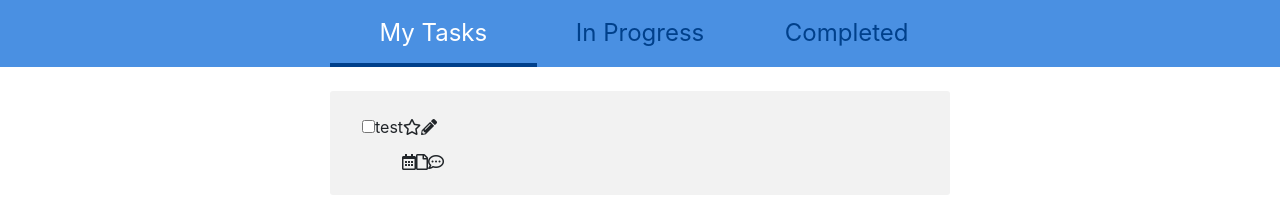
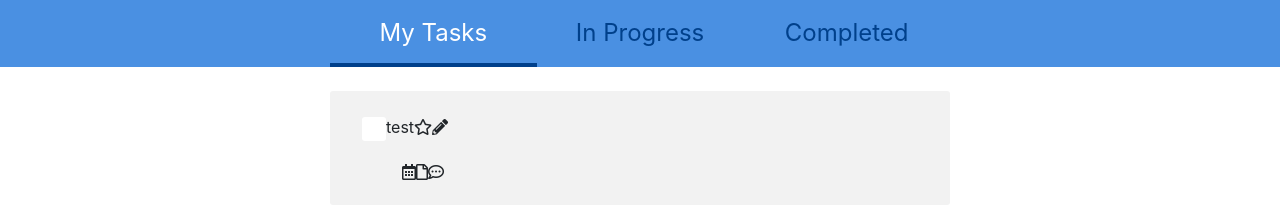
Before and after one commit to zondatw/vue-todolist, a Vue app: page / in a window 1280 px wide. Shown: the top 205 px of the page. Built offline with nearby package versions, Linux system fonts and the light colour scheme.

Commit message:
Add scss of todo check

```diff
--- a/src/App.vue
+++ b/src/App.vue
@@ -14,8 +14,8 @@
           <div class="todo-header">
             <!-- checkbox -->
             <div class="todo-check">
-              <input type="checkbox">
-              <label></label>
+              <input type="checkbox" id="checkboxTest">
+              <label for="checkboxTest"></label>
             </div>
             <!-- title -->
             <div class="todo-title">
--- a/src/assets/components/_todo-item.scss
+++ b/src/assets/components/_todo-item.scss
@@ -14,4 +14,54 @@
     display: flex;
     padding: 0px 32px 25px 72px;
   }
+
+  // second level
+  .todo-check {
+    $checkbox-size: 24px;
+
+    input[type="checkbox"] {
+      position: absolute;
+      opacity: 0;
+
+      & + label {
+        position: relative;
+        cursor: pointer;
+      }
+
+      & + label:before {
+        content: '';
+        height: $checkbox-size;
+        width: $checkbox-size;
+        vertical-align: text-top;
+        display: inline-block;
+        background: #FFFFFF;
+        border-radius: 3px;
+      }
+
+      &:hover + label:before, &:checked + label:before {
+        background: theme-color('primary');
+      }
+
+      &:checked + label:after {
+        content: '';
+        position: absolute;
+        left: 4px;
+        top: 12px;
+        height: 3px;
+        width: 3px;
+        background: #FFFFFF;
+        box-shadow:
+          2px 0px 0 #FFFFFF,
+          4px 0px 0 #FFFFFF,
+          6px 0px 0 #FFFFFF,
+          6px -2px 0 #FFFFFF,
+          6px -4px 0 #FFFFFF,
+          6px -6px 0 #FFFFFF,
+          6px -8px 0 #FFFFFF,
+          6px -10px 0 #FFFFFF,
+          6px -12px 0 #FFFFFF;
+        transform: rotate(45deg);
+      }
+    }
+  }
 }
```
